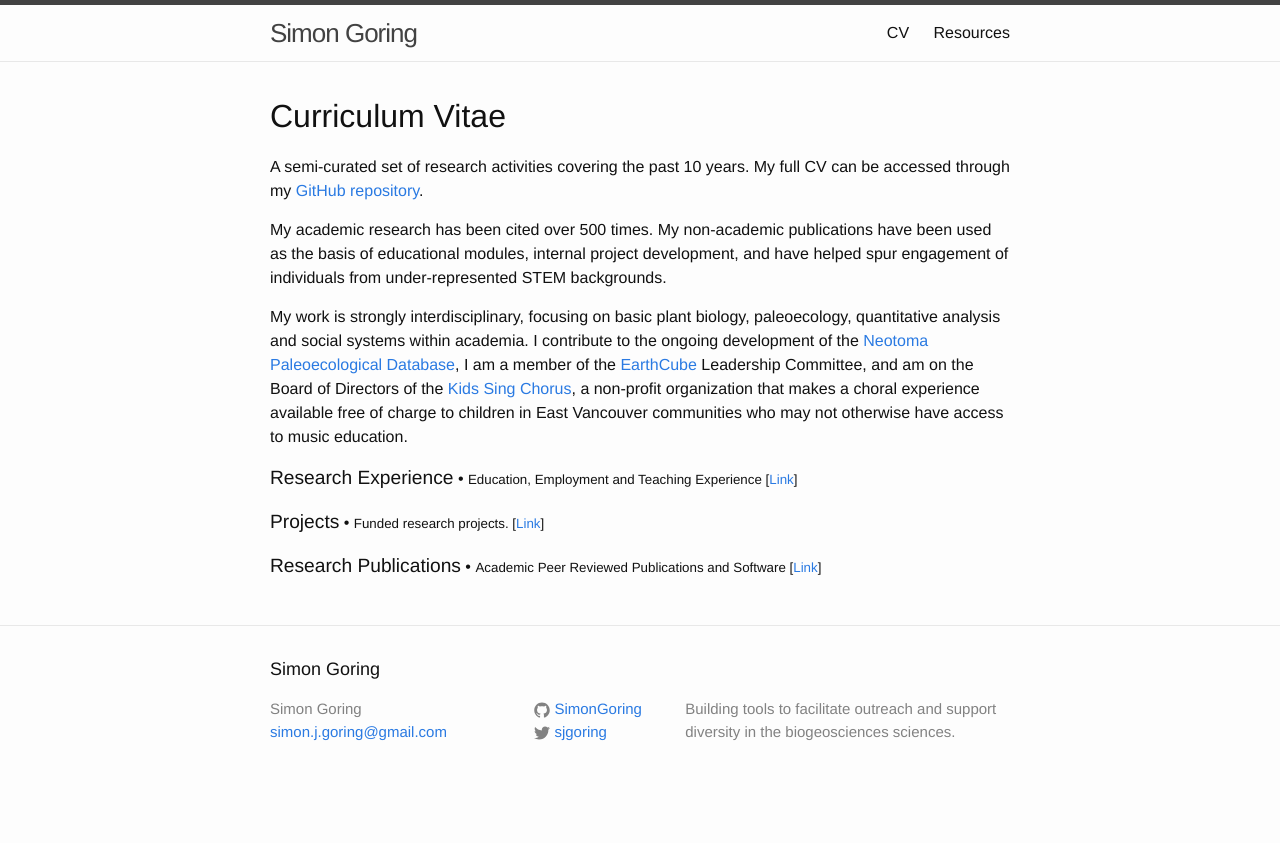
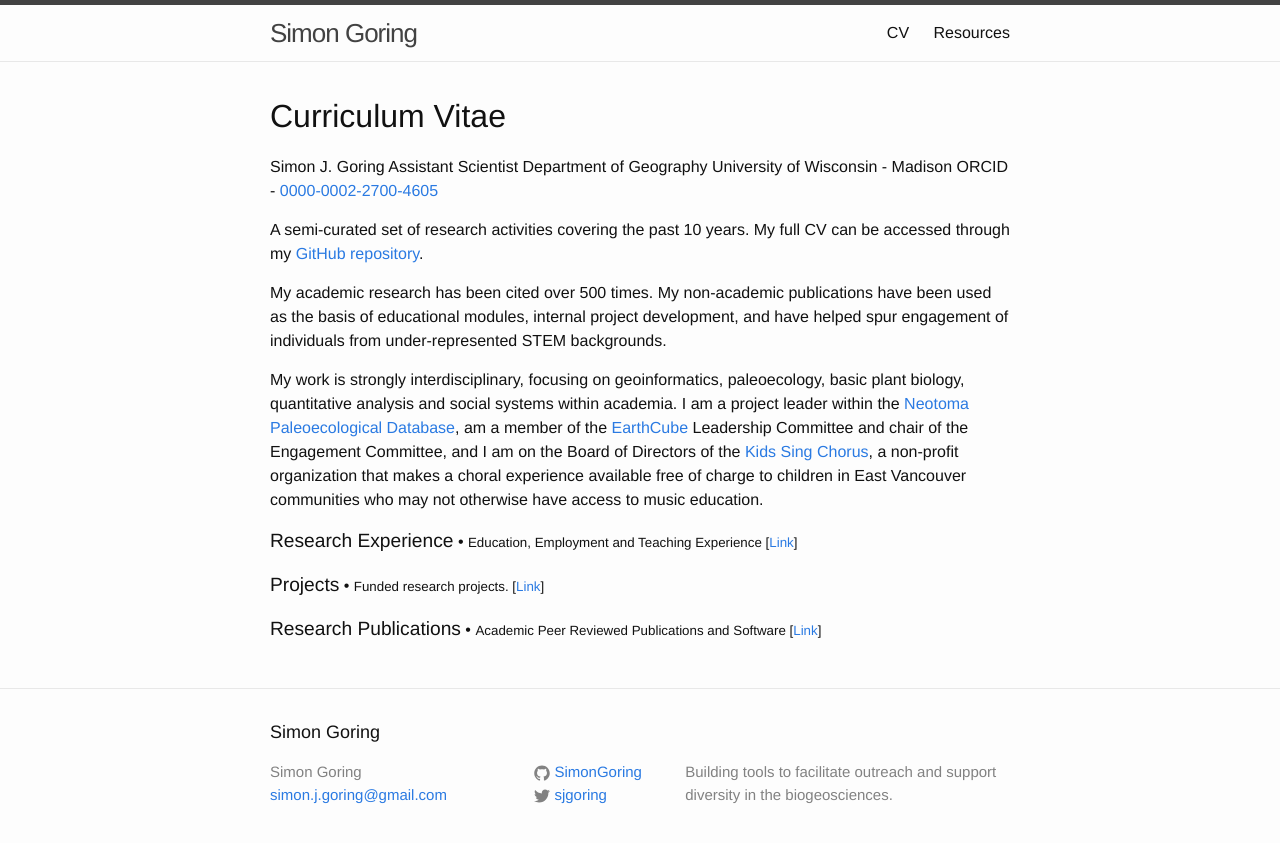
Before and after one commit to SimonGoring/simongoring.github.io, a Jekyll site: the page built from cv.md, in a window 1280 px wide. Shown: the top 843 px of the page. Built offline with Jekyll 4.4.1, drawn with Linux system fonts in a browser that asks for light colours.

Commit message:
Adding some changes to the cv page to shift order of disciplines around and fix the KidsSing address.

```diff
--- a/_config.yml
+++ b/_config.yml
@@ -2,7 +2,7 @@
 title: Simon Goring
 email: simon.j.goring@gmail.com
 description: > # this means to ignore newlines until "baseurl:"
-  Building tools to facilitate outreach and support diversity in the biogeosciences sciences.
+  Building tools to facilitate outreach and support diversity in the biogeosciences.
 baseurl: ""
 url: "http://simongoring.github.io"
 twitter_username: sjgoring
--- a/cv.md
+++ b/cv.md
@@ -6,11 +6,17 @@ weight: 5
 
 # Curriculum Vitae
 
+Simon J. Goring
+Assistant Scientist
+Department of Geography
+University of Wisconsin - Madison
+ORCID - [0000-0002-2700-4605](http://orcid.org/0000-0002-2700-4605#person)
+
 A semi-curated set of research activities covering the past 10 years.  My full CV can be accessed through my [GitHub repository](https://github.com/SimonGoring/CV).
 
 My academic research has been cited over 500 times. My non-academic publications have been used as the basis of educational modules, internal project development, and have helped spur engagement of individuals from under-represented STEM backgrounds.
 
-My work is strongly interdisciplinary, focusing on basic plant biology, paleoecology, quantitative analysis and social systems within academia.  I contribute to the ongoing development of the [Neotoma Paleoecological Database](http://neotomadb.org/), I am a member of the [EarthCube](http://earthcube.org/) Leadership Committee, and am on the Board of Directors of the [Kids Sing Chorus](http://www.kidssing.ca/), a non-profit organization that makes a choral experience available free of charge to children in East Vancouver communities who may not otherwise have access to music education.
+My work is strongly interdisciplinary, focusing on geoinformatics, paleoecology, basic plant biology, quantitative analysis and social systems within academia.  I am a project leader within the [Neotoma Paleoecological Database](http://neotomadb.org/), am a member of the [EarthCube](http://earthcube.org/) Leadership Committee and chair of the Engagement Committee, and I am on the Board of Directors of the [Kids Sing Chorus](http://www.kidssingchorus.ca/), a non-profit organization that makes a choral experience available free of charge to children in East Vancouver communities who may not otherwise have access to music education.
 
 {% for cvs in site.cv %}
   <div class="col-lg-3 col-md-6 text-center">
```
Also changed, not shown: images/headshot.png (added).
